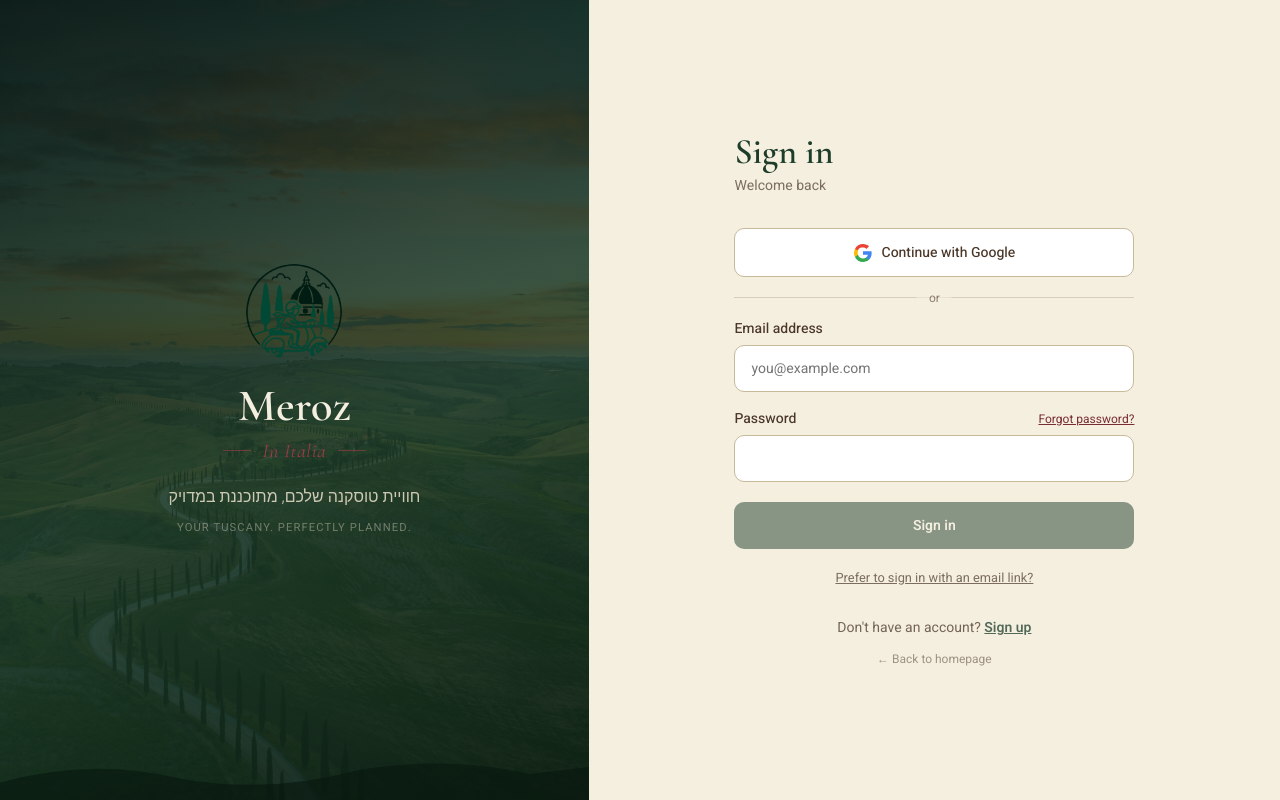
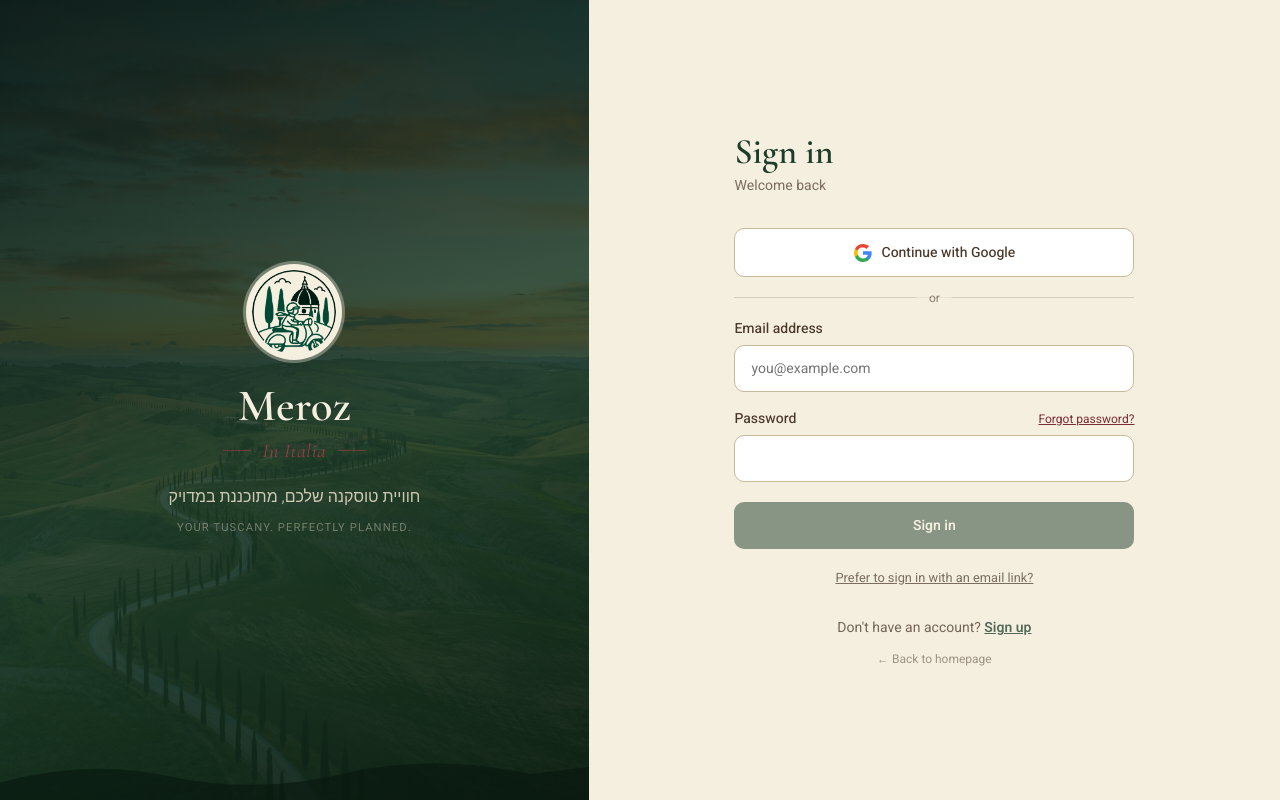
Before and after one commit to roeetzemach/Meroz-in-Italia, a Next.js app: page /en/auth/login in a window 1280 px wide. Built offline with nearby package versions, Linux system fonts and the light colour scheme; no server answers.

Commit message:
fix: add cream background ring to auth page logo

```diff
--- a/src/app/[locale]/auth/login/page.tsx
+++ b/src/app/[locale]/auth/login/page.tsx
@@ -159,7 +159,7 @@ export default function LoginPage() {
         <div className="auth-brand-overlay" aria-hidden="true" />
         <div className="auth-brand-content">
           <Image src="/logo.png" alt="Meroz In Italia" width={96} height={96}
-            style={{ borderRadius: '50%', marginBottom: '1.5rem' }} priority />
+            style={{ borderRadius: '50%', marginBottom: '1.5rem', background: '#F5EFE0', padding: '6px', boxShadow: '0 0 0 3px rgba(245,239,224,0.35)' }} priority />
           <div className="auth-brand-name">Meroz</div>
           <div className="auth-brand-italia-row">
             <div className="auth-brand-rule" />
```
